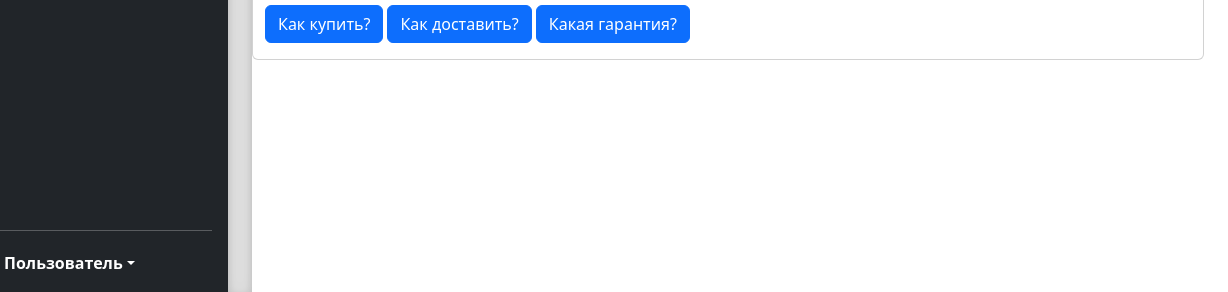
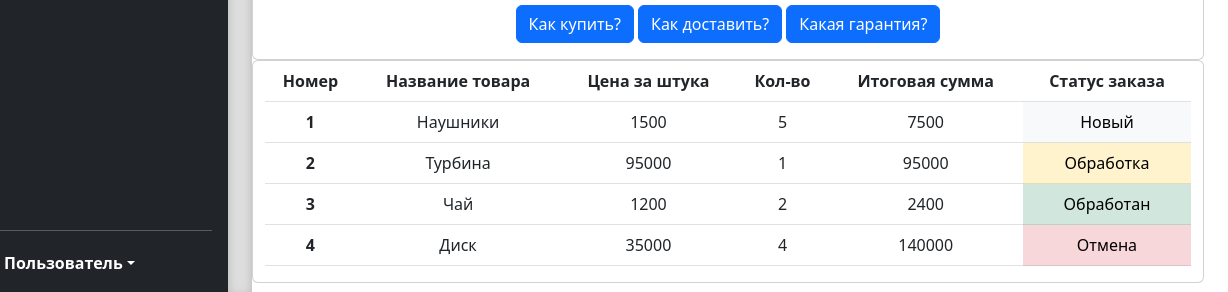
Before and after one commit to sergeyvakhrin/dz_19.1, a plain HTML site: page index.html in a window 1280 px wide. Shown: the part 505-797 px from the top of the page, 52-1280 px from the left. Drawn offline with nearby package versions, Linux system fonts and the light colour scheme.

Commit message:
fix index

```diff
--- a/index.html
+++ b/index.html
@@ -266,6 +266,7 @@
             </div>
         </header>
 
+
         <main class="row">
             <div class="row text-center">
                 <div class="col-4">
@@ -305,6 +306,7 @@
                 </div>
                 <div class="card">
                     <h1 class="text-center">FAQ</h1>
+                    <div class="text-center">
                         <p class="d-inline-flex gap-1">
                             <a class="btn btn-primary" data-bs-toggle="collapse" href="#txt1" role="button"
                                aria-expanded="false" aria-controls="txt1">
@@ -319,6 +321,7 @@
                                 Какая гарантия?
                             </a>
                         </p>
+                    </div>
                     <div class="collapse" id="txt1">
                         <div class="card card-body">
                             Переводи деньги
@@ -335,6 +338,57 @@
                         </div>
                     </div>
                 </div>
+
+                <div class="card">
+                    <table class="table">
+                        <thead>
+                        <tr>
+                            <th scope="col">Номер</th>
+                            <th scope="col">Название товара</th>
+                            <th scope="col">Цена за штука</th>
+                            <th scope="col">Кол-во</th>
+                            <th scope="col">Итоговая сумма</th>
+                            <th scope="col">Статус заказа</th>
+                        </tr>
+                        </thead>
+                        <tbody>
+                        <tr>
+                            <th scope="row">1</th>
+                            <td>Наушники</td>
+                            <td>1500</td>
+                            <td>5</td>
+                            <td>7500</td>
+                            <td class="table-light">Новый</td>
+                        </tr>
+                        <tr>
+                            <th scope="row">2</th>
+                            <td>Турбина</td>
+                            <td>95000</td>
+                            <td>1</td>
+                            <td>95000</td>
+                            <td class="table-warning">Обработка</td>
+                        </tr>
+                        <tr>
+                            <th scope="row">3</th>
+                            <td>Чай</td>
+                            <td>1200</td>
+                            <td>2</td>
+                            <td>2400</td>
+                            <td class="table-success">Обработан</td>
+                        </tr>
+                        <tr>
+                            <th scope="row">4</th>
+                            <td>Диск</td>
+                            <td>35000</td>
+                            <td>4</td>
+                            <td>140000</td>
+                            <td class="table-danger">Отмена</td>
+                        </tr>
+                        </tbody>
+                    </table>
+                </div>
+
+
             </div>
         </main>
 
```
Lines whose indentation alone changed are shown as unchanged.
